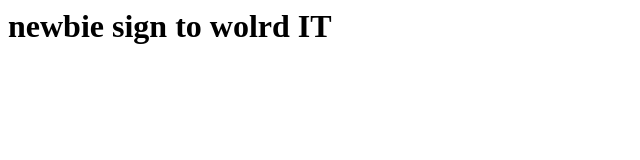
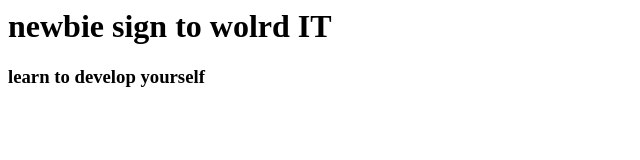
Before and after one commit to HDA-Tranform/Std-Git-20-, a plain HTML site: page index.html in a window 1280 px wide. Shown: the whole page, without its empty margins (0-640 px from the left). Drawn offline with Linux system fonts and the light colour scheme.

Commit message:
Update index.html
add new

```diff
--- a/index.html
+++ b/index.html
@@ -1 +1,3 @@
 <h1>newbie sign to wolrd IT</h1>
+
+<h3>learn to develop yourself</h3>
```
